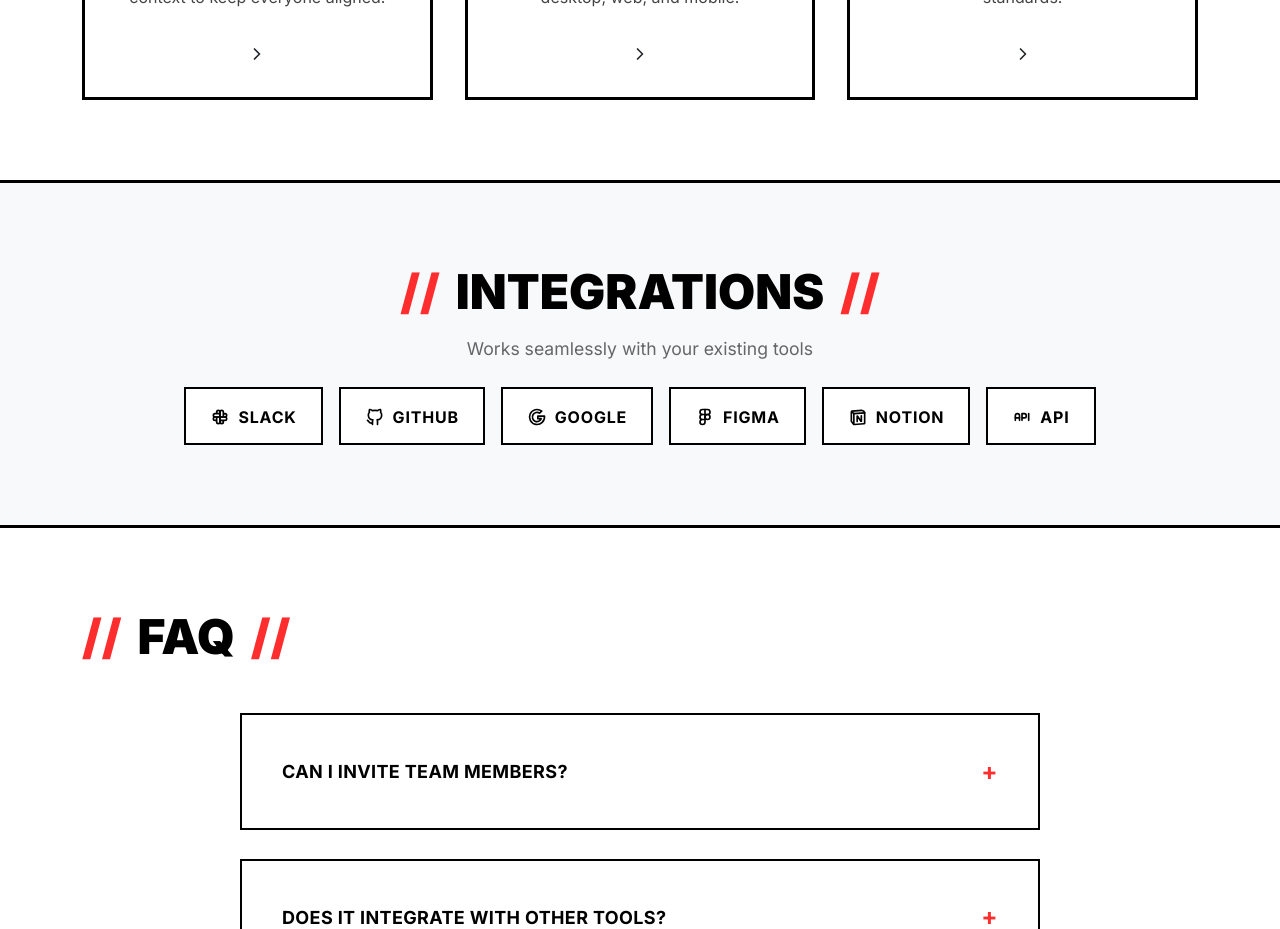
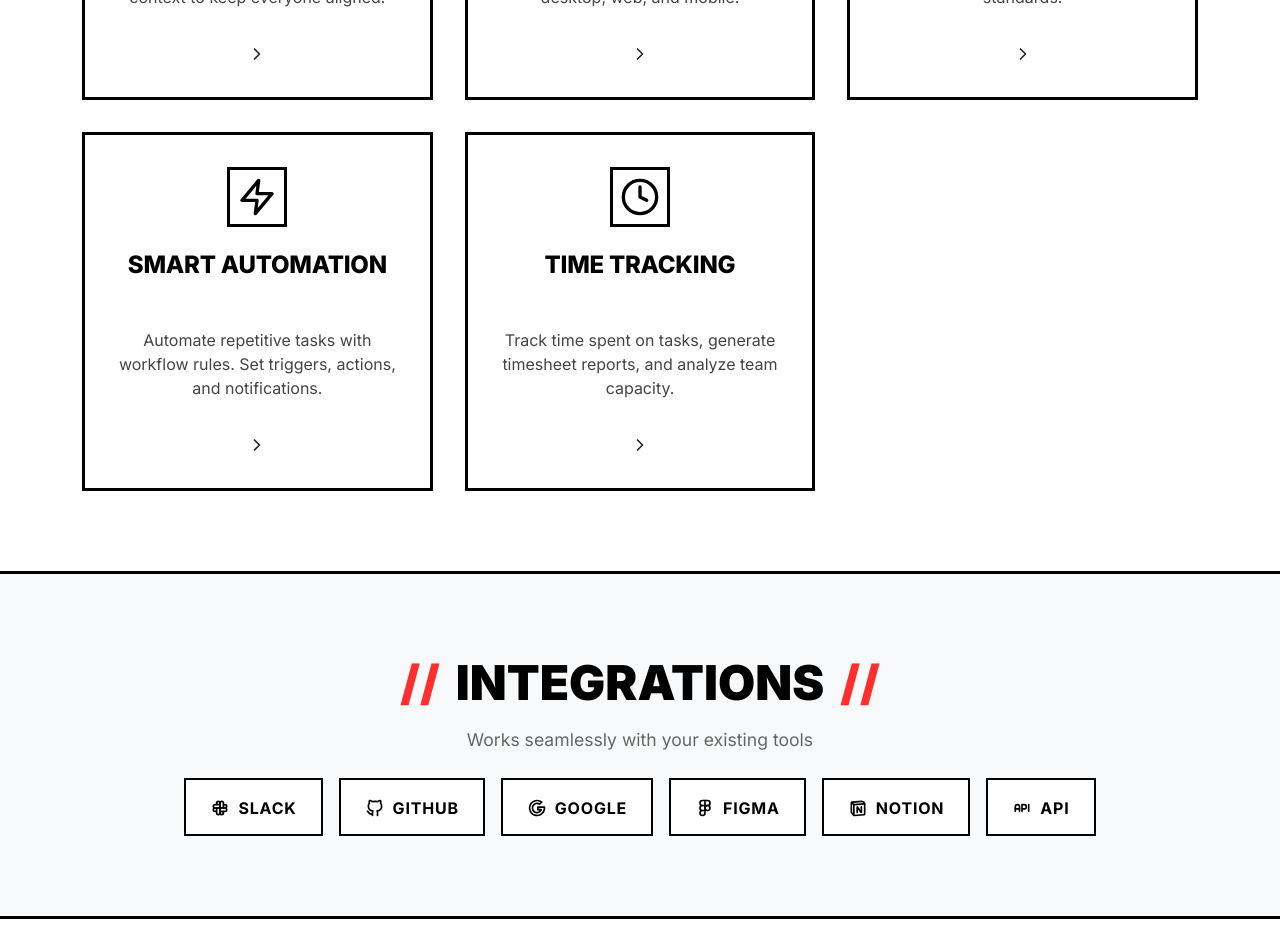
Before and after one commit to genthetemi/taskflow, a React (Create React App) app in the folder frontend/: page /features in a window 1280 px wide. Shown: the part 1140-2069 px from the top of the page. Built offline with nearby package versions, Linux system fonts and the light colour scheme; no server answers.

Commit message:
Features Added

```diff
--- a/frontend/src/pages/features.jsx
+++ b/frontend/src/pages/features.jsx
@@ -11,7 +11,9 @@
   FiShield,
   FiChevronRight,
   FiCheck,
-  FiArrowRight
+  FiArrowRight,
+  FiZap,
+  FiClock
 } from 'react-icons/fi';
 import {
   TbBrandSlack,
@@ -59,6 +61,18 @@
     icon: <FiShield />,
     text: 'Enterprise-grade encryption, role-based permissions, and compliance standards.',
     color: '#3e3eff'
+  },
+  {
+    title: 'Smart Automation',
+    icon: <FiZap />,
+    text: 'Automate repetitive tasks with workflow rules. Set triggers, actions, and notifications.',
+    color: '#000000'
+  },
+  {
+    title: 'Time Tracking',
+    icon: <FiClock />,
+    text: 'Track time spent on tasks, generate timesheet reports, and analyze team capacity.',
+    color: '#ff3e3e'
   }
 ];
 
```
